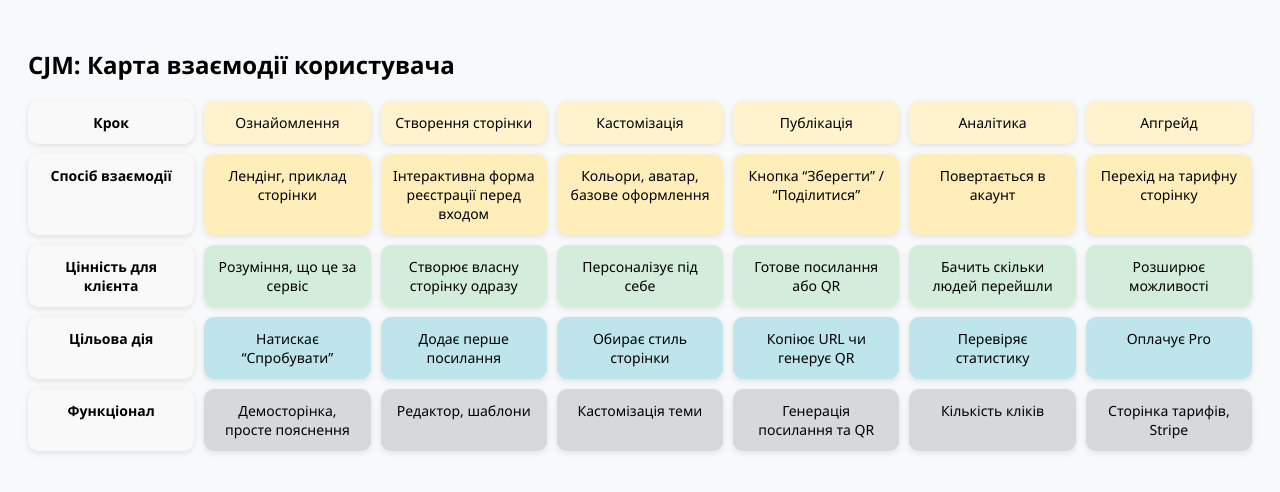
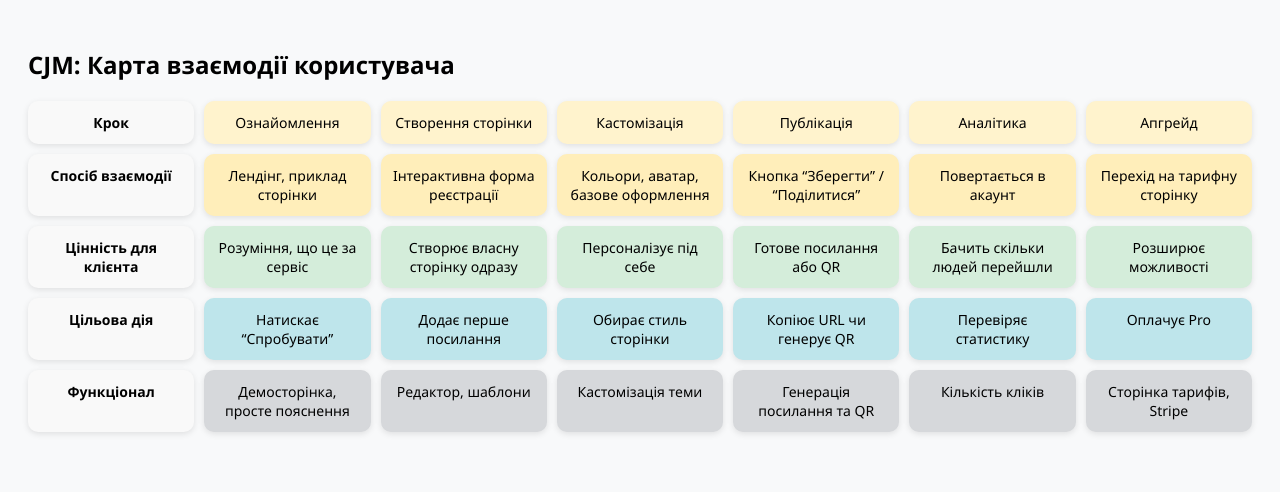
Before and after one commit to tobolovskaya/CJM, a plain HTML site: page index.html in a window 1280 px wide. Drawn offline with Linux system fonts and the light colour scheme.

Commit message:
Update index.html

```diff
--- a/index.html
+++ b/index.html
@@ -58,7 +58,7 @@
     <!-- Взаємодія -->
     <div class="block header">Спосіб взаємодії</div>
     <div class="block interaction">Лендінг, приклад сторінки</div>
-    <div class="block interaction">Інтерактивна форма реєстрації перед входом</div>
+    <div class="block interaction">Інтерактивна форма реєстрації</div>
     <div class="block interaction">Кольори, аватар, базове оформлення</div>
     <div class="block interaction">Кнопка “Зберегти” / “Поділитися”</div>
     <div class="block interaction">Повертається в акаунт</div>
```
